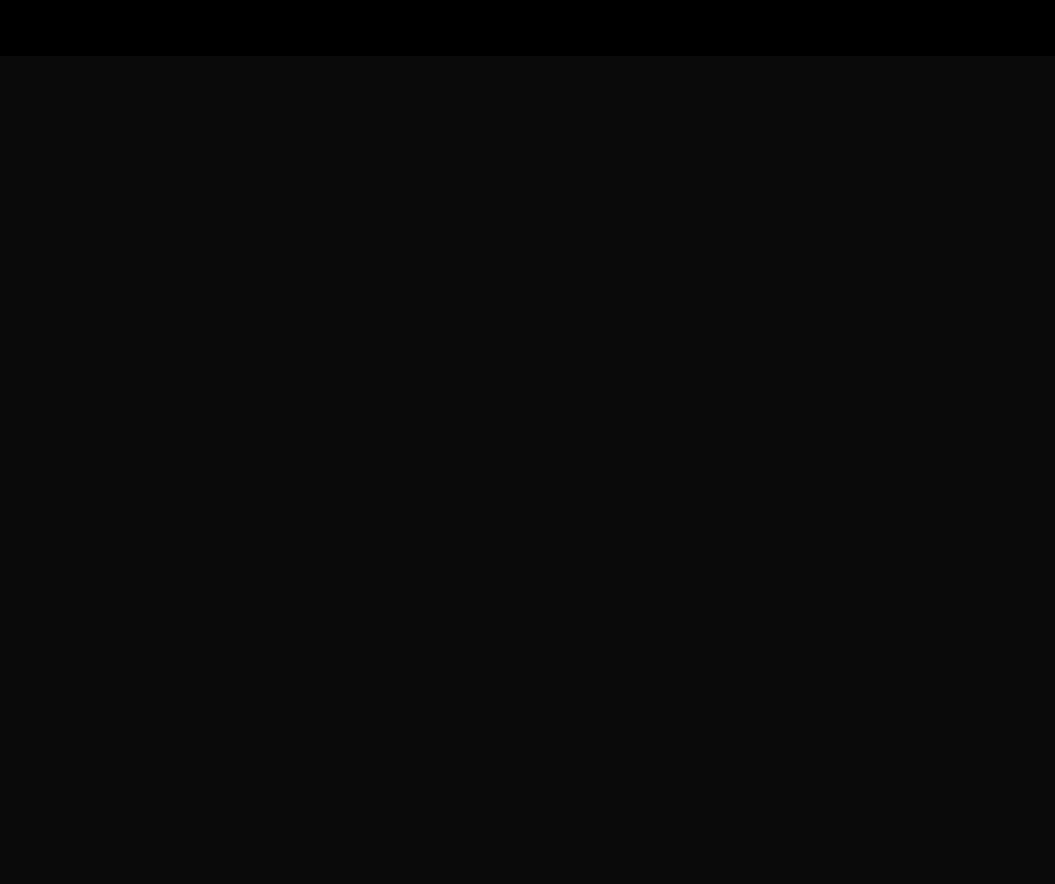
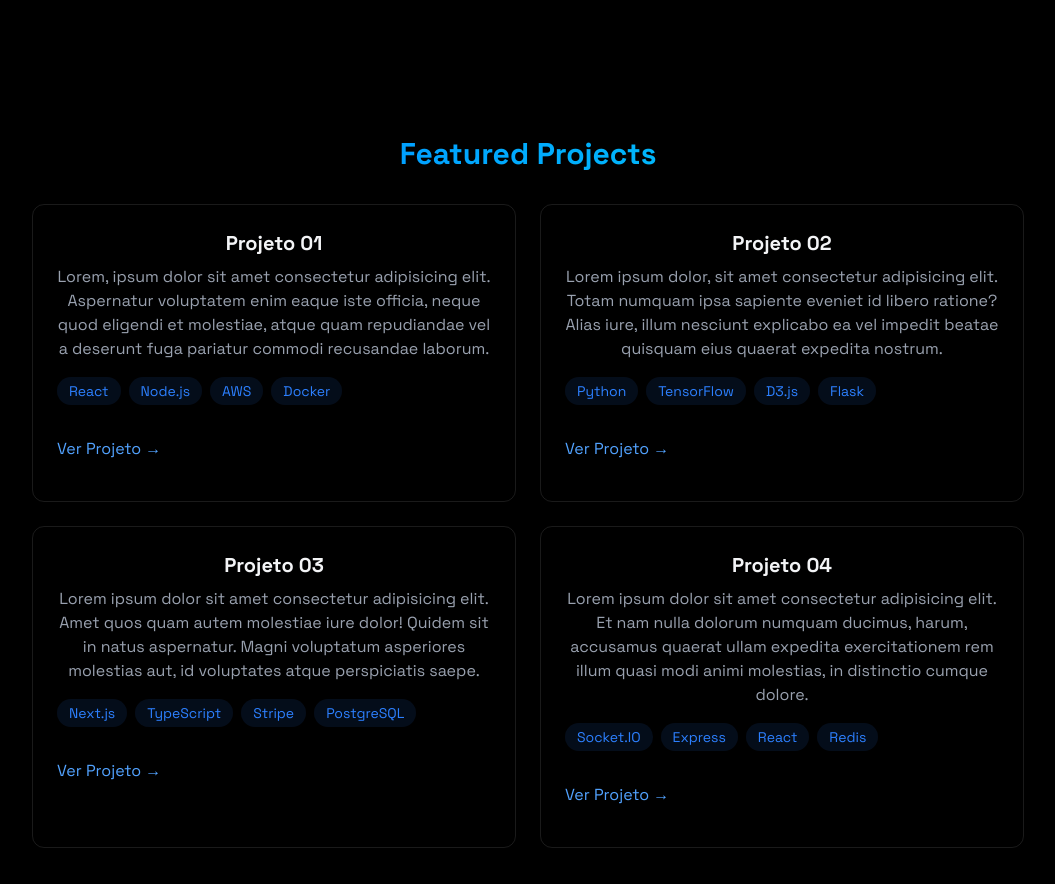
Before and after one commit to JyojiTenguam/JyojiTenguam.github.io, a React (Vite) app: page / in a window 1280 px wide. Shown: the part 2160-3044 px from the top of the page, without its empty margins (112-1167 px from the left). Before the commit the page ends 2248 px from the top, so only its background shows below. Built offline with nearby package versions, Linux system fonts and the light colour scheme.

Commit message:
feat: adiciona seção de Projetos ao projeto

```diff
--- a/src/App.jsx
+++ b/src/App.jsx
@@ -6,6 +6,7 @@ import "./index.css";
 import { MobileMenu } from './components/MobileMenu';
 import { Home } from './components/sections/Home';
 import { About } from './components/sections/About';
+import { Projects } from './components/sections/Projects';
 
 function App() {
   const [isLoaded, setIsLoaded] = useState(false);
@@ -22,6 +23,7 @@ function App() {
         <MobileMenu menuOpen={menuOpen} setMenuOpen={setMenuOpen} />
         <Home />
         <About />
+        <Projects />
       </div>
     </>
   );
--- a/src/components/sections/Projects.jsx
+++ b/src/components/sections/Projects.jsx
@@ -0,0 +1,160 @@
+
+export const Projects = () => {
+  return (
+    <section
+      id="projects"
+      className="min-h-screen flex items-center justify-center py-20"
+    >
+        <div className="max-w-5xl mx-auto px-4">
+          <h2 className="text-3xl font-bold mb-8 bg-gradient-to-r from-blue-500 to-cyan-400 bg-clip-text text-transparent text-center">
+            {" "}
+            Featured Projects
+          </h2>
+          <div className="grid grid-cols-1 md:grid-cols-2 gap-6">
+            <div className="p-6 rounded-xl border border-white/10 hover:-translate-y-1 hover:border-blue-500/30 hover:shadow-[0_2px_8px_rgba(59,130,246,0.2)] transition">
+              <h3 className="text-xl font-bold mb-2"> Projeto 01</h3>
+              <p className="text-gray-400 mb-4">
+                Lorem, ipsum dolor sit amet consectetur adipisicing elit. Aspernatur voluptatem enim eaque iste officia, neque quod eligendi et molestiae, atque quam repudiandae vel a deserunt fuga pariatur commodi recusandae laborum.
+              </p>
+              <div className="flex flex-wrap gap-2 mb-4">
+                {["React", "Node.js", "AWS", "Docker"].map((tech, key) => (
+                  <span
+                    key={key}
+                    className="bg-blue-500/10 text-blue-500 py-1 px-3 rounded-full text-sm hover:bg-blue-500/20
+                                    hover:shadow-[0_2px_8px_rgba(59,130,246,0.1)] transition-all
+                    "
+                  >
+                    {tech}
+                  </span>
+                ))}
+              </div>
+
+              <div className="flex justify-between items-center">
+                <a
+                  href="#"
+                  className="text-blue-400 hover:text-blue-300 transition-colors my-4"
+                >
+                  Ver Projeto →
+                </a>
+              </div>
+            </div>
+            <div
+              className="
+              glass p-6 rounded-xl border border-white/10
+              hover:-translate-y-1 hover:border-blue-500/30
+              hover:shadow-[0_4px_20px_rgba(59,130,246,0.1)]
+              transition-all
+            "
+            >
+              <h3 className="text-xl font-bold mb-2">Projeto 02</h3>
+              <p className="text-gray-400 mb-4">
+                Lorem ipsum dolor, sit amet consectetur adipisicing elit. Totam numquam ipsa sapiente eveniet id libero ratione? Alias iure, illum nesciunt explicabo ea vel impedit beatae quisquam eius quaerat expedita nostrum.
+              </p>
+              <div className="flex flex-wrap gap-2 mb-4">
+                {["Python", "TensorFlow", "D3.js", "Flask"].map((tech, key) => (
+                  <span
+                    key={key}
+                    className="
+                      bg-blue-500/10 text-blue-500 py-1 px-3
+                      rounded-full text-sm
+                      transition
+                      hover:bg-blue-500/20 hover:-translate-y-0.5
+                      hover:shadow-[0_2px_8px_rgba(59,130,246,0.2)]
+                    "
+                  >
+                    {tech}
+                  </span>
+                ))}
+              </div>
+              <div className="flex justify-between items-center">
+                <a
+                  href="#"
+                  className="text-blue-400 hover:text-blue-300 transition-colors my-4"
+                >
+                  Ver Projeto →
+                </a>
+              </div>
+            </div>
+
+            <div
+              className="
+              glass p-6 rounded-xl border border-white/10
+              hover:-translate-y-1 hover:border-blue-500/30
+              hover:shadow-[0_4px_20px_rgba(59,130,246,0.1)]
+              transition-all
+            "
+            >
+              <h3 className="text-xl font-bold mb-2">Projeto 03</h3>
+              <p className="text-gray-400 mb-4">
+                Lorem ipsum dolor sit amet consectetur adipisicing elit. Amet quos quam autem molestiae iure dolor! Quidem sit in natus aspernatur. Magni voluptatum asperiores molestias aut, id voluptates atque perspiciatis saepe.
+              </p>
+              <div className="flex flex-wrap gap-2 mb-4">
+                {["Next.js", "TypeScript", "Stripe", "PostgreSQL"].map(
+                  (tech) => (
+                    <span
+                      key={tech}
+                      className="
+                      bg-blue-500/10 text-blue-500 py-1 px-3
+                      rounded-full text-sm
+                      transition
+                      hover:bg-blue-500/20 hover:-translate-y-0.5
+                      hover:shadow-[0_2px_8px_rgba(59,130,246,0.2)]
+                    "
+                    >
+                      {tech}
+                    </span>
+                  )
+                )}
+              </div>
+              <div className="flex justify-between items-center">
+                <a
+                  href="#"
+                  className="text-blue-400 hover:text-blue-300 transition-colors my-4"
+                >
+                  Ver Projeto →
+                </a>
+              </div>
+            </div>
+
+            <div
+              className="
+              glass p-6 rounded-xl border border-white/10
+              hover:-translate-y-1 hover:border-blue-500/30
+              hover:shadow-[0_4px_20px_rgba(59,130,246,0.1)]
+              transition-all
+            "
+            >
+              <h3 className="text-xl font-bold mb-2">Projeto 04</h3>
+              <p className="text-gray-400 mb-4">
+                Lorem ipsum dolor sit amet consectetur adipisicing elit. Et nam nulla dolorum numquam ducimus, harum, accusamus quaerat ullam expedita exercitationem rem illum quasi modi animi molestias, in distinctio cumque dolore.
+              </p>
+              <div className="flex flex-wrap gap-2 mb-4">
+                {["Socket.IO", "Express", "React", "Redis"].map((tech, key) => (
+                  <span
+                    key={key}
+                    className="
+                      bg-blue-500/10 text-blue-500 py-1 px-3
+                      rounded-full text-sm
+                      transition
+                      hover:bg-blue-500/20 hover:-translate-y-0.5
+                      hover:shadow-[0_2px_8px_rgba(59,130,246,0.2)]
+                    "
+                  >
+                    {tech}
+                  </span>
+                ))}
+              </div>
+              <div className="flex justify-between items-center ">
+                <a
+                  href="#"
+                  className="text-blue-400 hover:text-blue-300 transition-colors my-4"
+                >
+                  Ver Projeto →
+                </a>
+              </div>
+            </div>
+          </div>
+        </div>
+    </section>
+  );
+};
```
